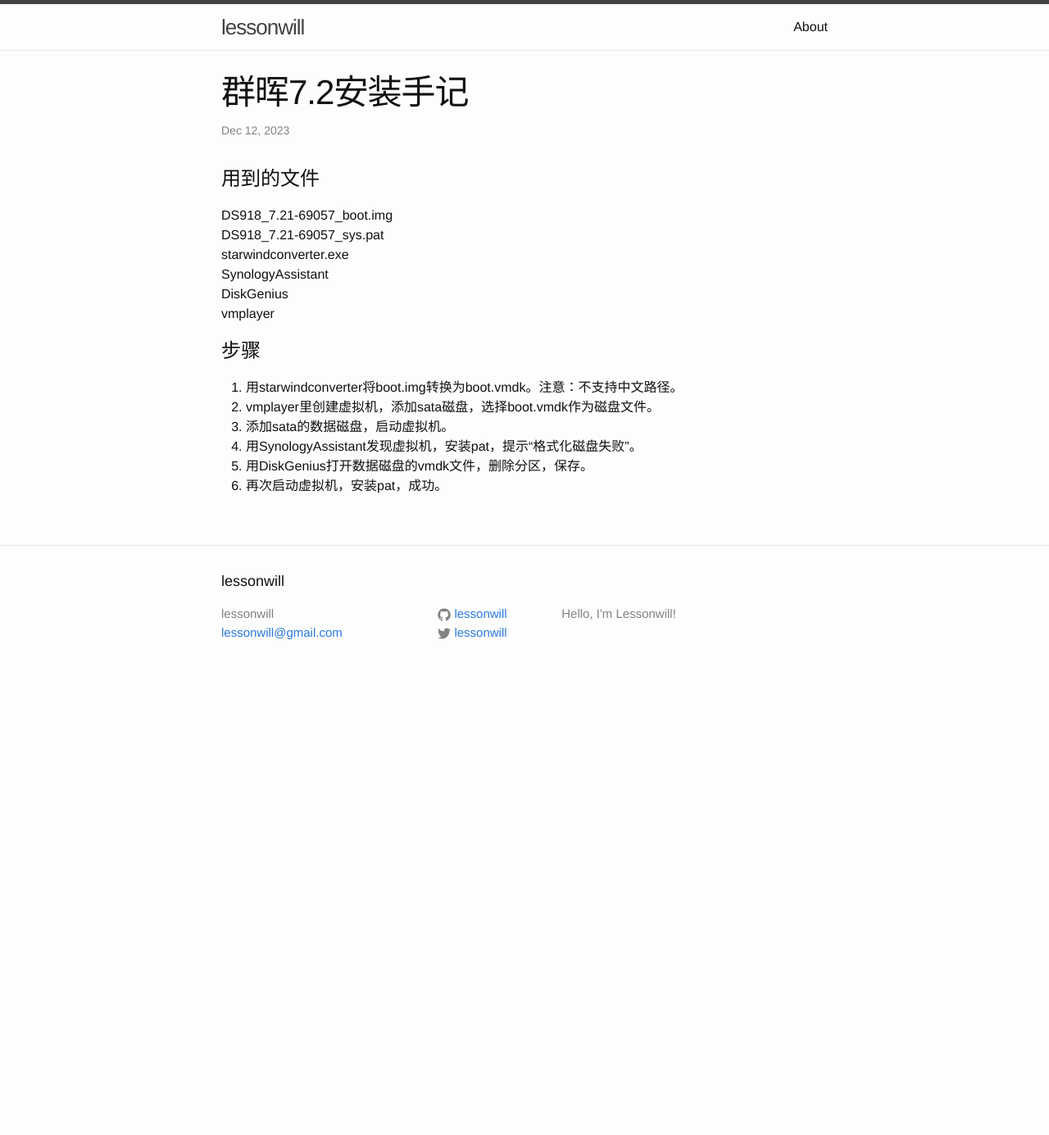
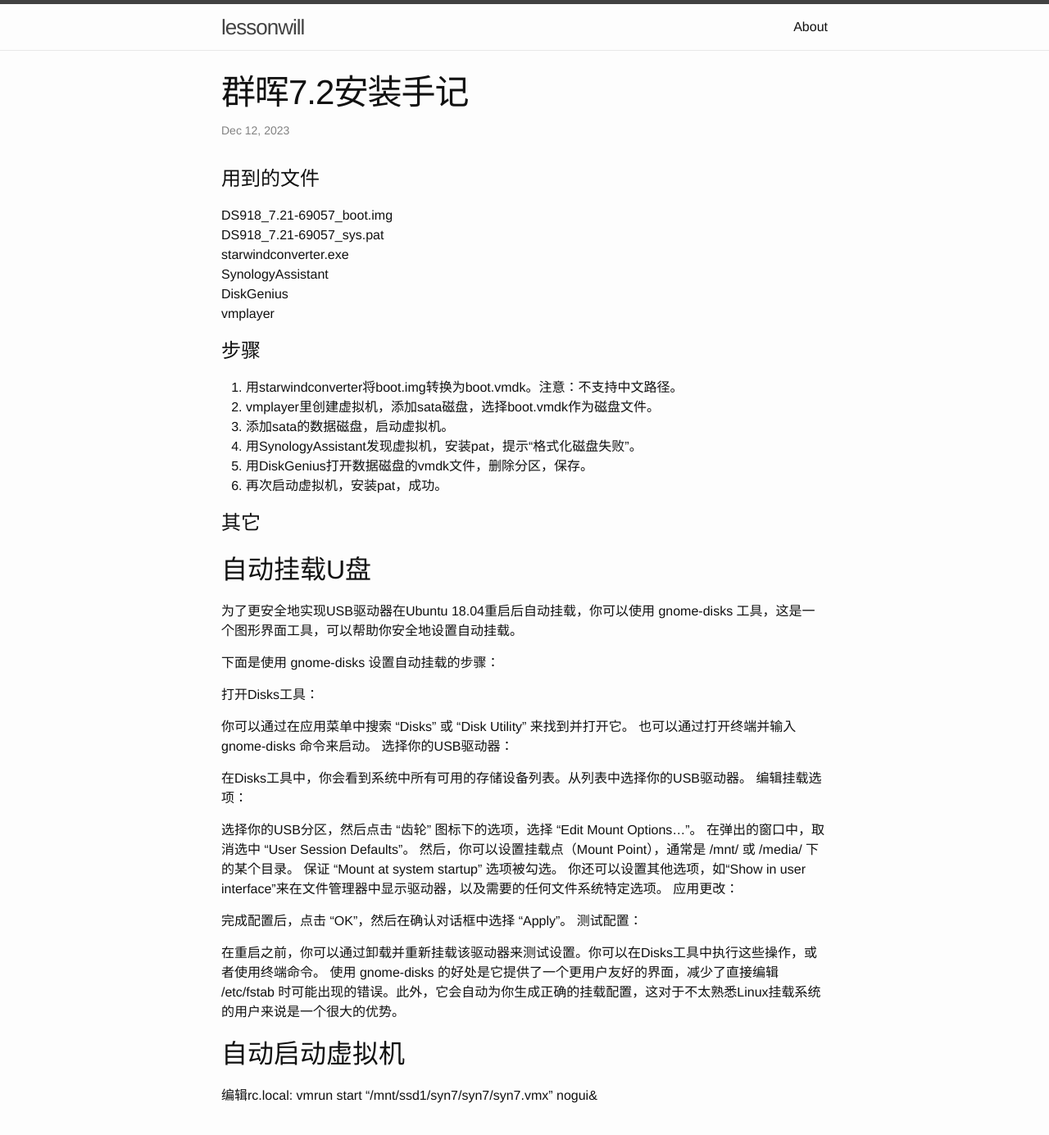
Before and after one commit to lessonwill/lessonwill.github.io, a Jekyll site: the page built from _posts/2023-12-12-synology.md, in a window 1280 px wide and 1400 px high. Shown: the top 1385 px of the window at 82% size. Built offline with Jekyll 4.4.1, drawn with Linux system fonts in a browser that asks for light colours; our own code applies the rules of GitHub Pages for plain Markdown files.

Commit message:
Update 2023-12-12-synology.md

```diff
--- a/_posts/2023-12-12-synology.md
+++ b/_posts/2023-12-12-synology.md
@@ -17,3 +17,35 @@ vmplayer
 4. 用SynologyAssistant发现虚拟机，安装pat，提示“格式化磁盘失败”。
 5. 用DiskGenius打开数据磁盘的vmdk文件，删除分区，保存。
 6. 再次启动虚拟机，安装pat，成功。
+
+# 其它
+## 自动挂载U盘
+为了更安全地实现USB驱动器在Ubuntu 18.04重启后自动挂载，你可以使用 gnome-disks 工具，这是一个图形界面工具，可以帮助你安全地设置自动挂载。
+
+下面是使用 gnome-disks 设置自动挂载的步骤：
+
+打开Disks工具：
+
+你可以通过在应用菜单中搜索 "Disks" 或 "Disk Utility" 来找到并打开它。
+也可以通过打开终端并输入 gnome-disks 命令来启动。
+选择你的USB驱动器：
+
+在Disks工具中，你会看到系统中所有可用的存储设备列表。从列表中选择你的USB驱动器。
+编辑挂载选项：
+
+选择你的USB分区，然后点击 "齿轮" 图标下的选项，选择 “Edit Mount Options…”。
+在弹出的窗口中，取消选中 "User Session Defaults"。
+然后，你可以设置挂载点（Mount Point），通常是 /mnt/ 或 /media/ 下的某个目录。
+保证 "Mount at system startup" 选项被勾选。
+你还可以设置其他选项，如“Show in user interface”来在文件管理器中显示驱动器，以及需要的任何文件系统特定选项。
+应用更改：
+
+完成配置后，点击 "OK"，然后在确认对话框中选择 "Apply"。
+测试配置：
+
+在重启之前，你可以通过卸载并重新挂载该驱动器来测试设置。你可以在Disks工具中执行这些操作，或者使用终端命令。
+使用 gnome-disks 的好处是它提供了一个更用户友好的界面，减少了直接编辑 /etc/fstab 时可能出现的错误。此外，它会自动为你生成正确的挂载配置，这对于不太熟悉Linux挂载系统的用户来说是一个很大的优势。
+
+## 自动启动虚拟机
+编辑rc.local:
+vmrun start "/mnt/ssd1/syn7/syn7/syn7.vmx" nogui&
```
